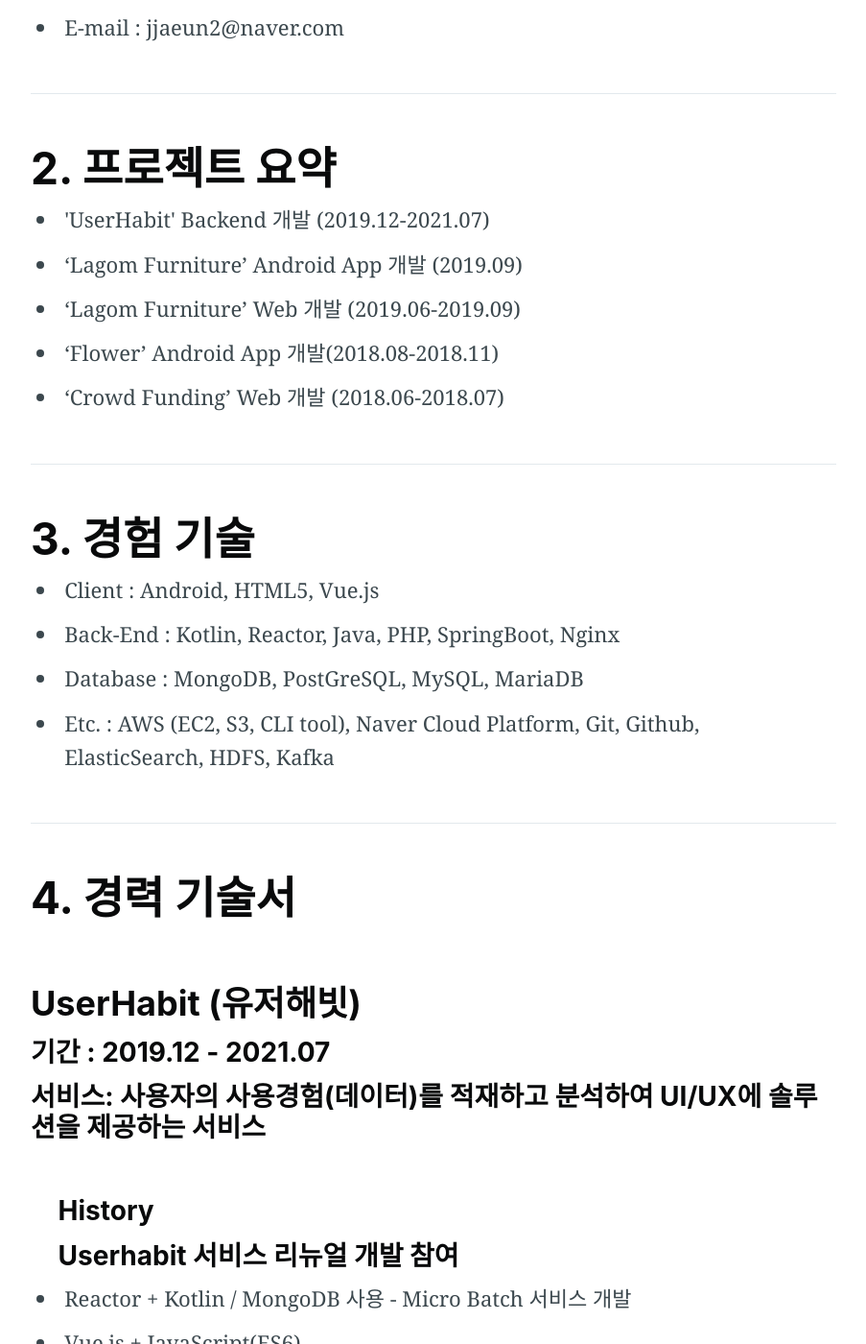
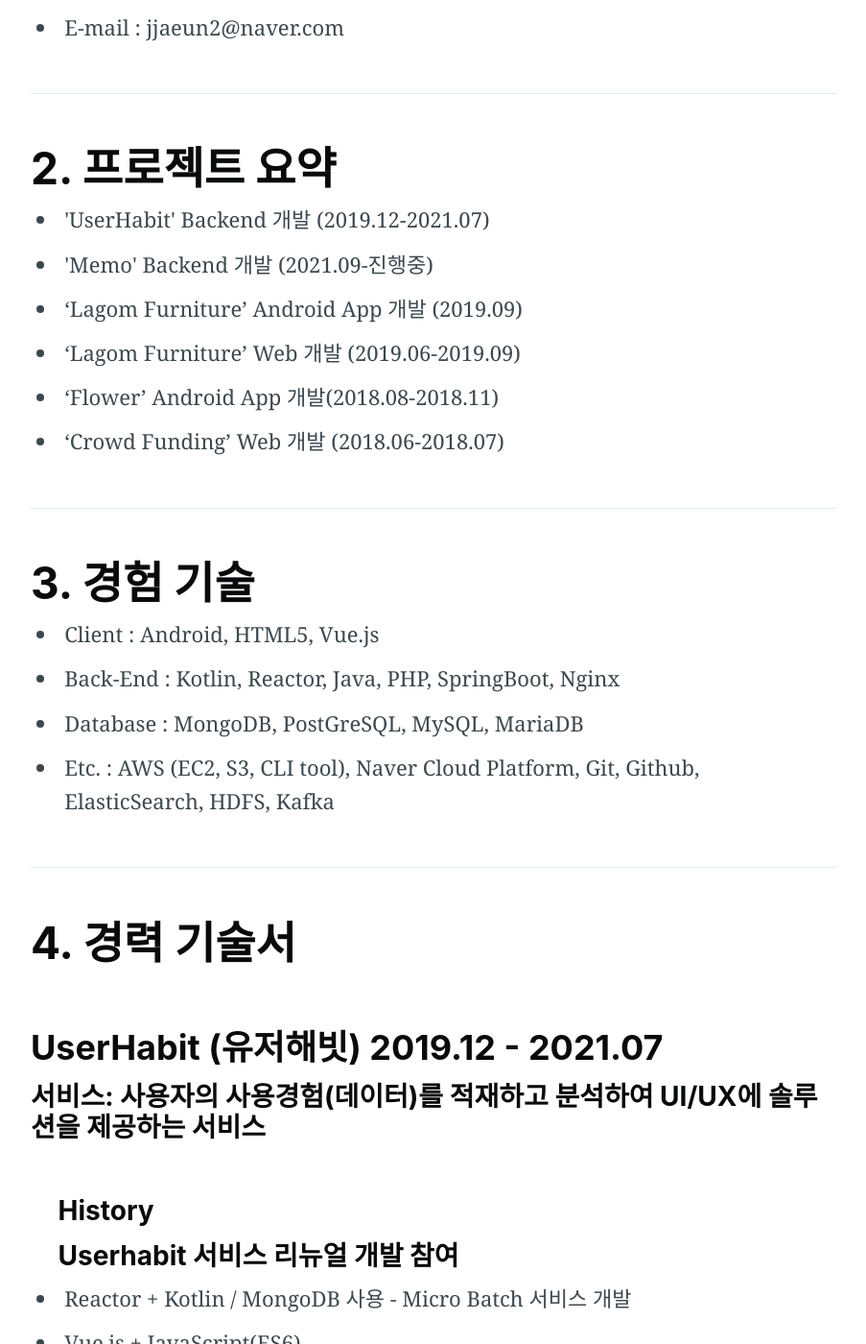
Before and after one commit to jennyleeee/jennyleeee.github.io, a Jekyll site: the page portfolio/index.html, which Jekyll copies as it is, in a window 1280 px wide and 1400 px high, scrolled down 1499 px. Shown: the whole window at 96% size, without its empty margins (188-1091 px from the left). Built offline with Jekyll 4.4.1, drawn with Linux system fonts in a browser that asks for light colours; nearby versions of some CDN libraries; comment, search, counter and statistics services are not loaded; some of the changed text lies outside the part shown.

Commit message:
fix: contents

```diff
--- a/portfolio/index.html
+++ b/portfolio/index.html
@@ -176,6 +176,7 @@
 
 <ul>
   <li>'UserHabit' Backend 개발 (2019.12-2021.07)</li>
+  <li>'Memo' Backend 개발 (2021.09-진행중)</li>
   <li>‘Lagom Furniture’ Android App 개발 (2019.09)</li>
   <li>‘Lagom Furniture’ Web 개발 (2019.06-2019.09)</li>
   <li>‘Flower’ Android App 개발(2018.08-2018.11)</li>
@@ -197,9 +198,8 @@
 
 <h1 id="경력기술서">4. 경력 기술서</h1>
 <br/>
-<h2 id="41-userhabit-backend-개발">UserHabit (유저해빗)</h2>
-<h3 id="기간-201912-진행중">기간 : 2019.12 - 2021.07 </h3>
-<h3 id="유저해빗-서비스"> 서비스: 사용자의 사용경험(데이터)를 적재하고 분석하여 UI/UX에 솔루션을 제공하는 서비스</h3>
+<h2 id="41-userhabit-backend-개발">UserHabit (유저해빗) 2019.12 - 2021.07</h2>
+<h4 id="유저해빗-서비스"> 서비스: 사용자의 사용경험(데이터)를 적재하고 분석하여 UI/UX에 솔루션을 제공하는 서비스</h4>
 <br/>
 <ul>
     <h3 id="주요-기능"> History </h3>
@@ -226,7 +226,7 @@
 
 <br/>
 <h2 id="41-Memo-backend-개발">5.1 Memo BackEnd 개발</h2>
-<h3 id="기간-202108-진행중">기간 : 2021.08 - 진행중</h3>
+<h3 id="기간-202108-진행중">기간 : 2021.09 - 진행중</h3>
 <h3 id="메모-서비스"> Todo Memo를 관리할 수 있는 서비스. Android 개발자와 협업.</h3>
 <br/>
 <ul>
```
